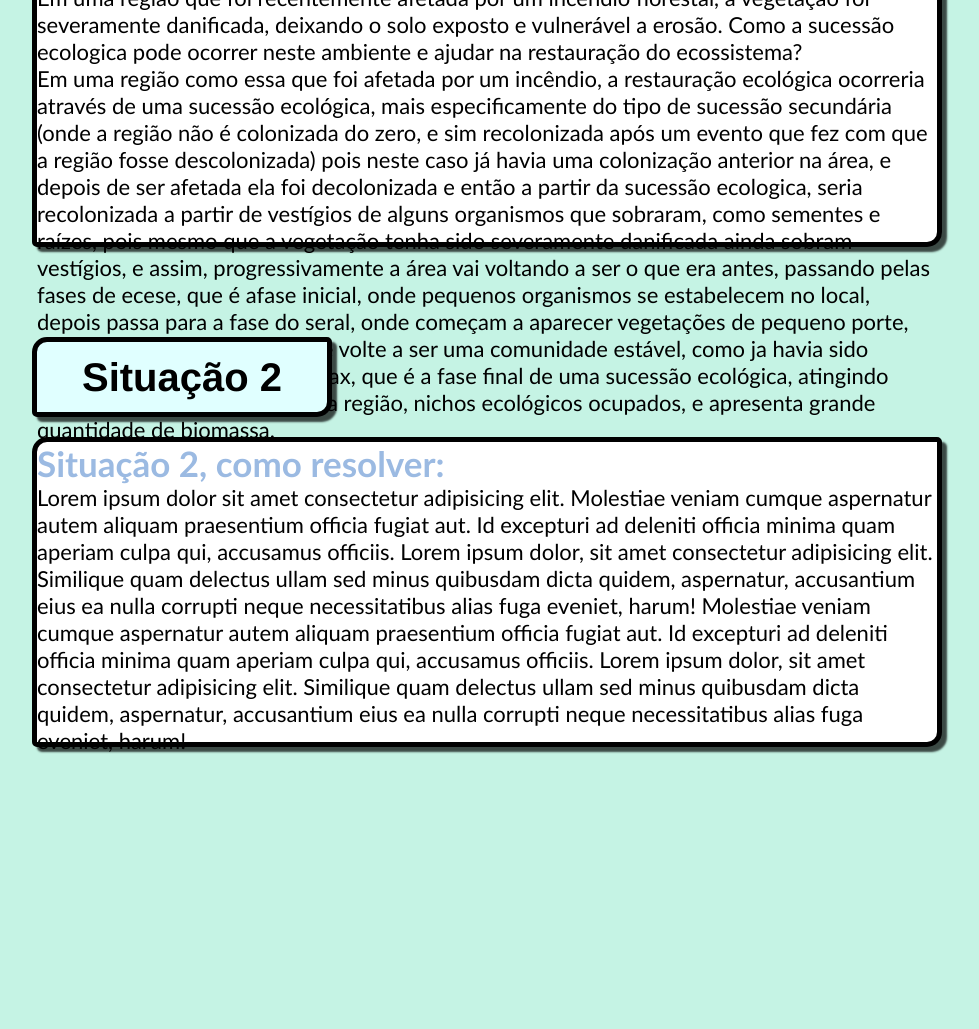
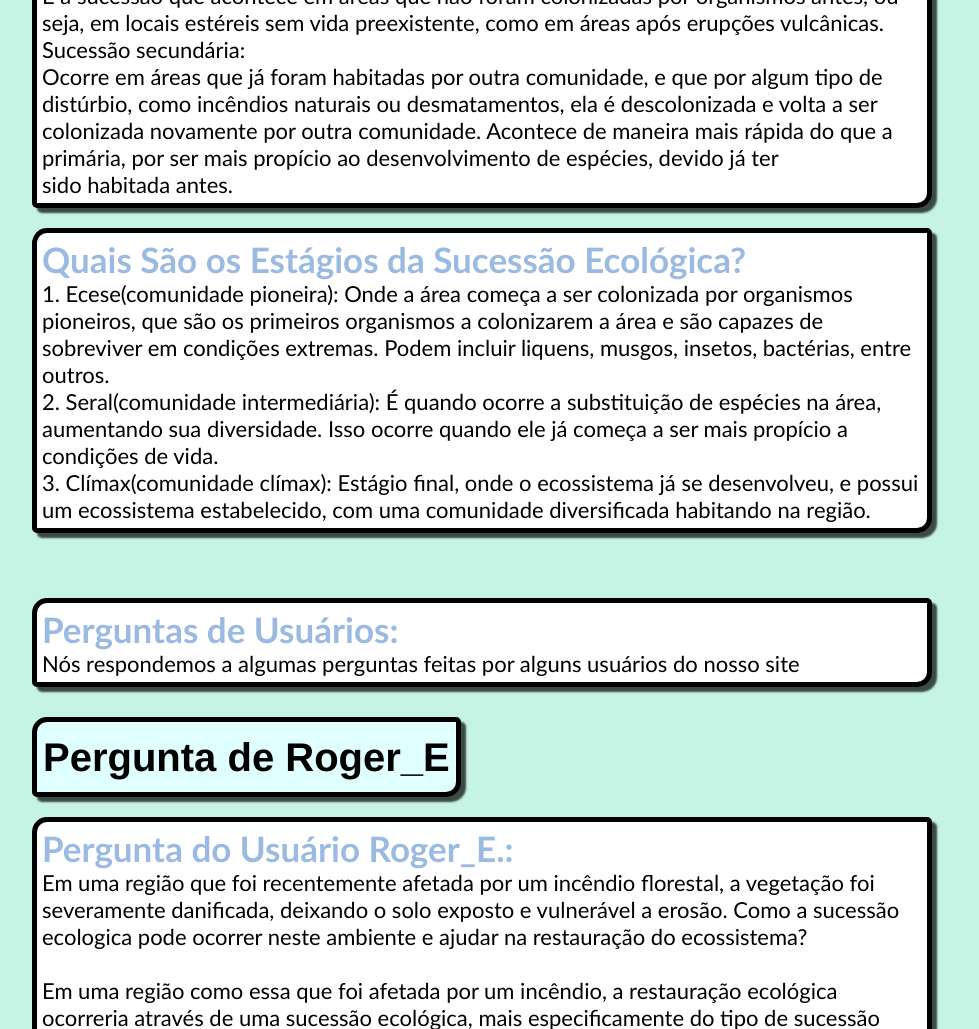
Before and after one commit to ian-pablo/Sucessao-Ecologica, a plain HTML site: page index.html in a window 1280 px wide. Shown: the part 523-1552 px from the top of the page, without its empty margins (28-1007 px from the left). Drawn offline with Linux system fonts and the light colour scheme.

Commit message:
Add files via upload
fiz um update na página

```diff
--- a/Estilo.css
+++ b/Estilo.css
@@ -20,18 +20,20 @@
 
 .CX{
     width: 900px;
-    height: 300px;
+    height: auto;
     background-color: white;
     border: solid black 5px;
     border-radius: 15px 5px 15px 5px;
     margin-left: 60px;
     margin-top: 20px;
-    box-shadow: 5px 5px 2px rgba(0, 0, 0, 0.7)
+    box-shadow: 5px 5px 2px rgba(0, 0, 0, 0.7);
+    padding: 5px;
+    box-sizing: border-box;
 }
 
 .BT{
     box-sizing: border-box;
-    width: 300px;
+    width: auto;
     height: 80px;
     background-color: lightcyan;
     border-radius: 15px 5px 15px 5px;
@@ -54,6 +56,8 @@
     margin-top: 60px;
     margin-right: 60px;
     box-shadow: 5px 5px 2px rgba(0, 0, 0, 0.7);
+    padding: 5px;
+    box-sizing: border-box;
 }
 
 .TLC{
--- a/index.html
+++ b/index.html
@@ -1,5 +1,6 @@
 <!DOCTYPE html>
 <html lang="pt-br">
+
 <head>
     <meta charset="UTF-8">
     <title>Sucessão Ecológica</title>
@@ -12,6 +13,7 @@
 
 
 </head>
+
 <body>
 
     <div class="CXB">
@@ -22,39 +24,100 @@
         <img src="folha.png" alt="folha" style="height: 100px; width: 100px; margin-top: 30px; transform: scaleX(-1);">
     </div>
 
+    <div class="CX" id="box1">
+        <h1 class="TLC">O que é a sucessão ecológica?</h1>
+        <p class="TXTC"> A sucessão ecológica é o processo gradual de mudanças na composição e estrutura de uma comunidade em um ecossistema ao longo do tempo. </p>
+    </div>
+
+    <div class="CX" id="box2">
+        <h1 class="TLC">Quais São os Tipos de Sucessão Ecológica?</h1>
+        <p class="TXTC">
+            Sucessão primária: <br>
+            É a sucessão que acontece em áreas que não foram colonizadas por organismos antes, ou seja, em locais estéreis sem vida preexistente, como em áreas após erupções vulcânicas. <br>
+
+            Sucessão secundária: <br>
+            Ocorre em áreas que já foram habitadas por outra comunidade, e que por algum tipo de distúrbio, como incêndios naturais ou desmatamentos, ela é descolonizada e volta a ser colonizada novamente por outra comunidade.
+            Acontece de maneira mais rápida do que a primária, por ser mais propício ao desenvolvimento de espécies, devido já ter sido habitada antes. </p>
+    </div>
+
+    <div class="CX" id="box3">
+        <h1 class="TLC">Quais São os Estágios da Sucessão Ecológica?</h1>
+        <p class="TXTC">
+
+            1. Ecese(comunidade pioneira): Onde a área começa a ser colonizada por organismos  pioneiros, que são os primeiros organismos a colonizarem a área e são capazes de sobreviver em condições extremas. Podem incluir liquens, musgos, insetos, bactérias, entre outros.<br>
+            2. Seral(comunidade intermediária): É quando ocorre a substituição de espécies na área, aumentando sua diversidade. Isso ocorre quando ele já começa a ser mais propício a condições de vida.<br>
+            3. Clímax(comunidade clímax): Estágio final, onde o ecossistema já se desenvolveu, e possui um ecossistema estabelecido, com uma comunidade diversificada  habitando na região.<br>
+
+
+        </p>
+    </div>
+
+
+    <div class="CX" id="questbox1" style="margin-top: 65px;">
+        <h1 class="TLC">Perguntas de Usuários:</h1>
+        <p class="TXTC"> Nós respondemos a algumas perguntas feitas por alguns usuários do nosso site </p>
+    </div>
+
     <div class="CXB">
-    <button class="BT" onclick="ShowOrHide('contbox1')">
-    <h1>Situação 1</h1>
+        <button class="BT" onclick="ShowOrHide('contbox1')"  style="margin-top: 30px;">
+            <h1>Pergunta de Roger_E</h1>
         </button>
     </div>
     <div class="CX" id="contbox1">
-        <h1 class="TLC">Situação 1, como resolver:</h1>
-        <p class="TXTC"> Em uma região que foi recentemente afetada por um incêndio florestal, a vegetação foi severamente danificada, deixando o solo exposto e vulnerável a erosão. Como a sucessão ecologica pode ocorrer neste ambiente e ajudar na restauração do ecossistema? <br>
+        <h1 class="TLC">Pergunta do Usuário Roger_E.:</h1>
+        <p class="TXTC"> Em uma região que foi recentemente afetada por um incêndio florestal, a vegetação foi
+            severamente danificada, deixando o solo exposto e vulnerável a erosão. Como a sucessão ecologica pode
+            ocorrer neste ambiente e ajudar na restauração do ecossistema? <br> <br>
             Em uma região como essa que foi afetada por um incêndio,
             a restauração ecológica ocorreria através de uma sucessão ecológica,
-            mais especificamente do tipo de sucessão secundária (onde a região não é colonizada do zero, e sim recolonizada após um evento que fez com que
-            a região fosse descolonizada) pois neste caso já havia uma colonização anterior na área, e depois de ser afetada ela foi decolonizada e então a partir da sucessão ecologica,
-            seria recolonizada a partir de vestígios de alguns organismos que sobraram, como sementes e raízes, pois mesmo que a vegetação tenha sido severamente danificada ainda sobram vestígios,
-            e assim, progressivamente a área vai voltando a ser o que era antes, passando pelas fases de ecese, que é afase inicial, onde pequenos organismos se estabelecem no local,
-            depois passa para a fase do seral, onde começam a aparecer vegetações de pequeno porte, arbustivas e herbaceas até que volte a ser uma comunidade estável, como ja havia sido anteriormente,
-            na fase do clímax, que é a fase final de uma sucessão ecológica, atingindo elevado número de espécies na região, nichos ecológicos ocupados, e apresenta grande quantidade de biomassa. </p>
+            mais especificamente do tipo de sucessão secundária (onde a região não é colonizada do zero, e sim
+            recolonizada após um evento que fez com que
+            a região fosse descolonizada) pois neste caso já havia uma colonização anterior na área, e depois de ser
+            afetada ela foi decolonizada e então a partir da sucessão ecologica,
+            seria recolonizada a partir de vestígios de alguns organismos que sobraram, como sementes e raízes, pois
+            mesmo que a vegetação tenha sido severamente danificada ainda sobram vestígios,
+            e assim, progressivamente a área vai voltando a ser o que era antes, passando pelas fases de ecese, que é
+            afase inicial, onde pequenos organismos se estabelecem no local,
+            depois passa para a fase do seral, onde começam a aparecer vegetações de pequeno porte, arbustivas e
+            herbaceas até que volte a ser uma comunidade estável, como ja havia sido anteriormente,
+            na fase do clímax, que é a fase final de uma sucessão ecológica, atingindo elevado número de espécies na
+            região, nichos ecológicos ocupados, e apresenta grande quantidade de biomassa. </p>
     </div>
 
 
     <div class="CXB">
         <button class="BT" onclick="ShowOrHide('contbox2')">
-        <h1>Situação 2</h1>
+            <h1>Pergunta de Matheus</h1>
         </button>
     </div>
     <div class="CX" id="contbox2">
-            <h1 class="TLC">Situação 2, como resolver:</h1>
-            <p class="TXTC">Lorem ipsum dolor sit amet consectetur adipisicing elit.
-                Molestiae veniam cumque aspernatur autem aliquam praesentium officia fugiat aut. Id excepturi ad deleniti officia minima quam aperiam culpa qui, accusamus officiis.
-                Lorem ipsum dolor, sit amet consectetur adipisicing elit.
-                Similique quam delectus ullam sed minus quibusdam dicta quidem, aspernatur, accusantium eius ea nulla corrupti neque necessitatibus alias fuga eveniet, harum!
-                Molestiae veniam cumque aspernatur autem aliquam praesentium officia fugiat aut. Id excepturi ad deleniti officia minima quam aperiam culpa qui, accusamus officiis.
-                Lorem ipsum dolor, sit amet consectetur adipisicing elit.
-                Similique quam delectus ullam sed minus quibusdam dicta quidem, aspernatur, accusantium eius ea nulla corrupti neque necessitatibus alias fuga eveniet, harum!</p>
+        <h1 class="TLC">Pergunta do Usuário Matheus:</h1>
+        <p class="TXTC">Em um lago recém-formado devido a atividades vulcânicas,
+            a água é inicialmente estéril e desprovida de vida. Como a sucessão ecológica pode ocorrer neste novo
+            ambiente aquático e levar à formação de um ecossistema diversificado? <br> <br>
+
+            No caso de um lago recém-formado por atividades vulcânicas, a sucessão ecológica seria uma sucessão
+            primária, ou seja,
+            que ocorre em regiões estéreis e que não foram ocupadas por uma comunidade antes. Essa sucessão seguiria os
+            seguintes estágios: <br>
+
+            1. Comunidade pioneira(Ecese): Os primeiros organismos a colonizar o lago seriam aqueles capazes de
+            sobreviver em condições extremas,
+            como cianobactérias e algas. Esses organismos se fixariam no ambiente e começariam a modificar as condições
+            locais e, à medida que a matéria orgânica se acumula e o solo se forma, outros organismos, como musgos e
+            líquens, também iam se estabelecer.<br>
+
+            2. Comunidade intermediária(Seral): Com o tempo, plantas herbáceas, arbustos e plantas aquáticas começam a
+            colonizar o lago, fornecendo habitat e alimento,
+            além de ajudar a oxigenar a água. Essa substituição de espécies ocorre à medida que o ambiente se torna mais
+            propício à vida e o solo continua a se desenvolver.
+            Com isso, também começaria a chegada de organismos móveis, como peixes, anfíbios e aves aquáticas, o que
+            aumenta a diversidade biológica do lago.<br>
+
+            3. Comunidade clímax(Clímax): Eventualmente, o lago passa por estágios de sucessão cada vez mais complexos,
+            com o aumento da diversidade biológica e a formação de interações ecológicas mais elaboradas.
+            Um ecossistema maduro se estabelece, com uma ampla variedade de plantas, animais e micro-organismos
+            interagindo de maneiras complexas e equilibradas.</p>
     </div>
 
     <div class="CX2">
@@ -72,4 +135,5 @@
 
     <div style="height: 40px;"></div>
 </body>
+
 </html>
```
Lines whose indentation alone changed are shown as unchanged.
